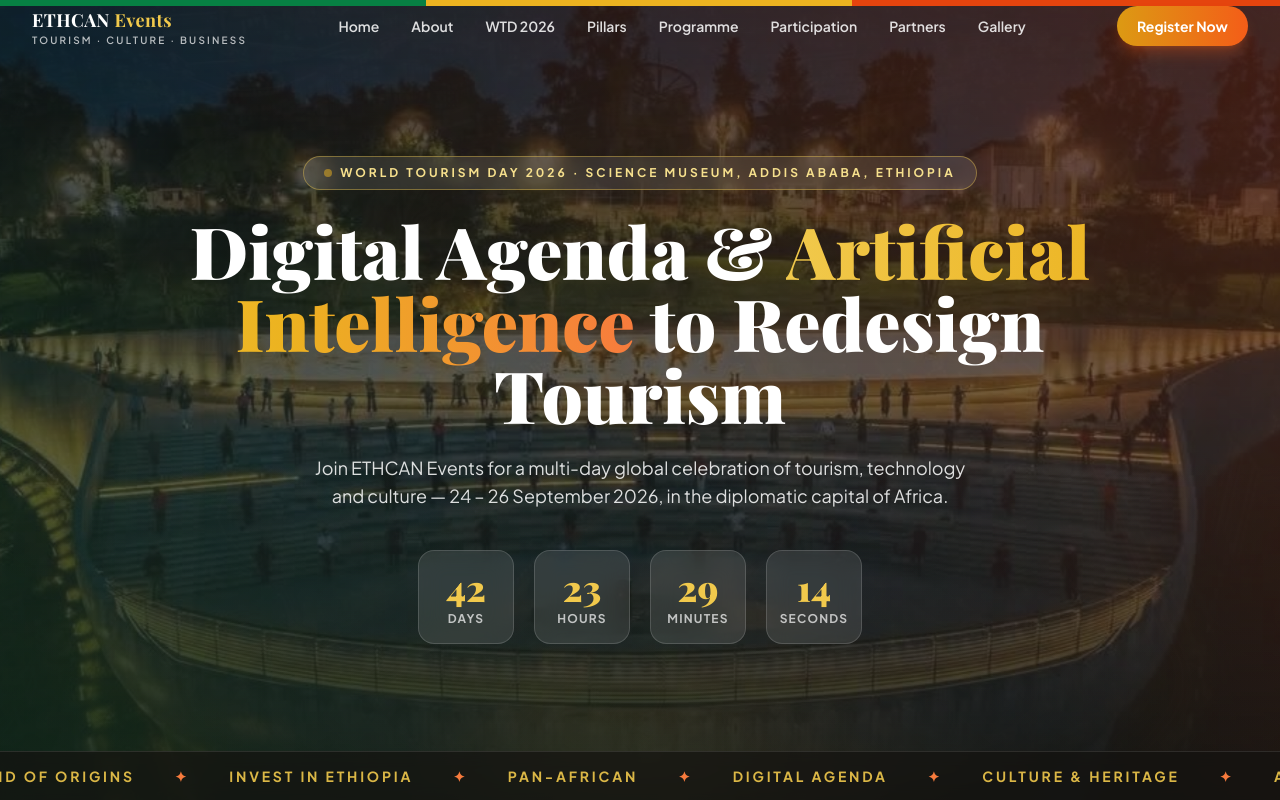
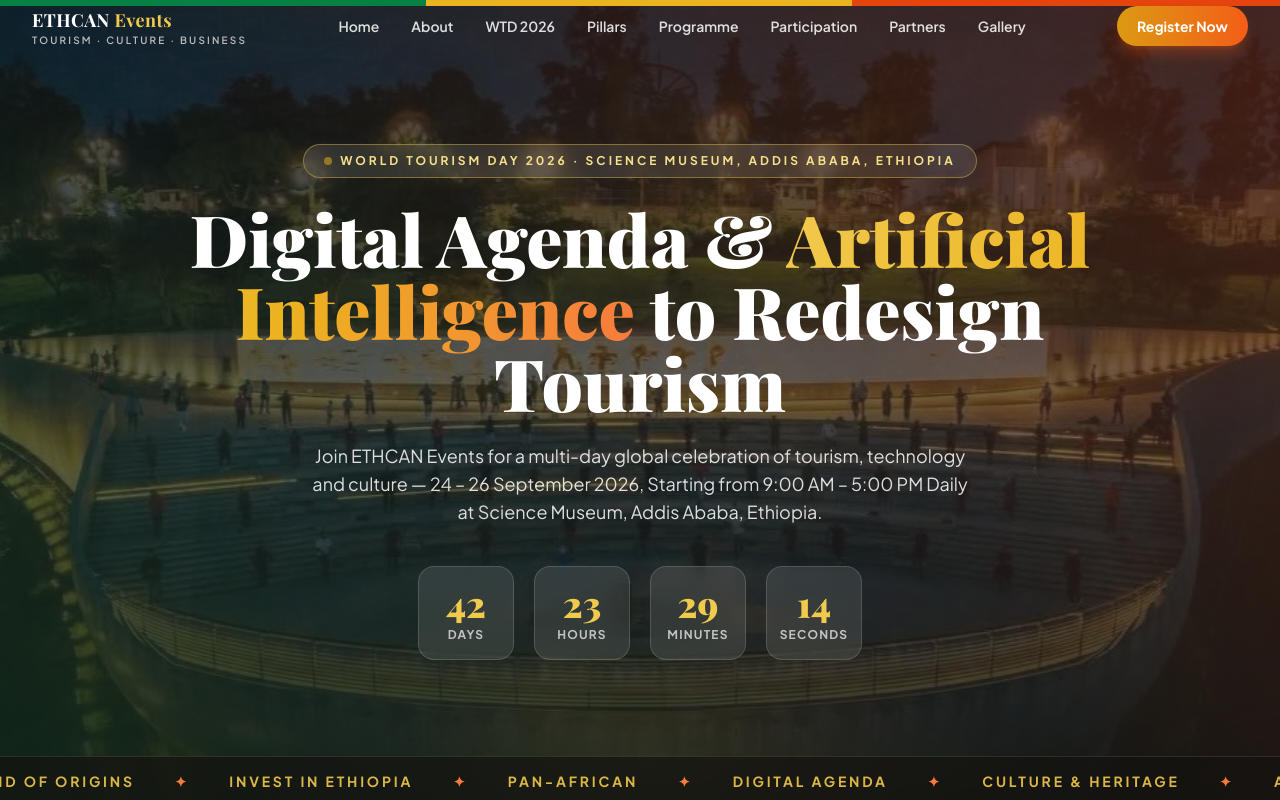
Before and after one commit to sophoniast123/ethcan-events-2, a Next.js app: page / in a window 1280 px wide. Shown: the top 800 px of the page. Built offline with nearby package versions, Linux system fonts and the light colour scheme; a web font is replaced by a local one.

Commit message:
updated the date and location

```diff
--- a/components/Footer.tsx
+++ b/components/Footer.tsx
@@ -8,9 +8,6 @@
         {/* Brand */}
         <div>
           <div className="flex items-center gap-3">
-            <span className="flex h-11 w-11 items-center justify-center rounded-full bg-gradient-to-br from-gold-400 via-terra-500 to-emerald2-600 font-display text-lg font-black">
-              E
-            </span>
             <span className="font-display text-xl font-bold">
               ETHCAN <span className="text-gold-300">Events</span>
             </span>
@@ -46,6 +43,8 @@
           <ul className="space-y-2.5 text-sm text-white/70">
             <li>📅 {EVENT.dateLabel}</li>
             <li>📍 {EVENT.city}</li>
+            <li> 🕔 Program Hours: 9:00 AM – 5:00 PM Daily </li>
+
             <li className="leading-relaxed">
               🎯 Theme: &ldquo;{EVENT.theme}&rdquo;
             </li>
--- a/components/Hero.tsx
+++ b/components/Hero.tsx
@@ -115,7 +115,7 @@
           className="mt-6 max-w-2xl text-base text-white/85 sm:text-lg"
         >
           Join ETHCAN Events for a multi-day global celebration of tourism, technology and
-          culture — {EVENT.dateLabel}, in the diplomatic capital of Africa.
+          culture — {EVENT.dateLabel}, Starting from 9:00 AM – 5:00 PM Daily at Science Museum, Addis Ababa, Ethiopia.
         </motion.p>
 
         {/* Countdown */}
@@ -141,6 +141,7 @@
             )
           )}
         </motion.div>
+
       </motion.div>
 
       {/* Marquee ticker */}
```
